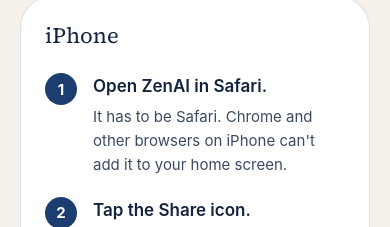
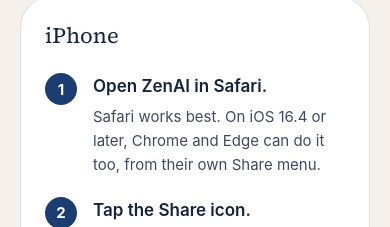
Before and after one commit to Chinonsocheq21/Zenai, a Next.js app in the folder web/: page /get-the-app in a window 390 px wide. Shown: the part 464-691 px from the top of the page. Built offline with nearby package versions, Linux system fonts and the light colour scheme.

Commit message:
Get the app: Chrome and Edge on iPhone can add to home screen too

```diff
--- a/web/app/get-the-app/page.tsx
+++ b/web/app/get-the-app/page.tsx
@@ -8,7 +8,7 @@ export const metadata = pageMeta(
 );
 
 const IPHONE_STEPS = [
-  ["Open ZenAI in Safari.", "It has to be Safari. Chrome and other browsers on iPhone can't add it to your home screen."],
+  ["Open ZenAI in Safari.", "Safari works best. On iOS 16.4 or later, Chrome and Edge can do it too, from their own Share menu."],
   ["Tap the Share icon.", "The square with an arrow pointing up, in the bar at the bottom of the screen."],
   ["Tap \"Add to Home Screen.\"", "Scroll down the share sheet if you don't see it right away."],
   ["Tap \"Add.\"", "The ZenAI icon lands on your home screen, ready to open like any other app."],
```
